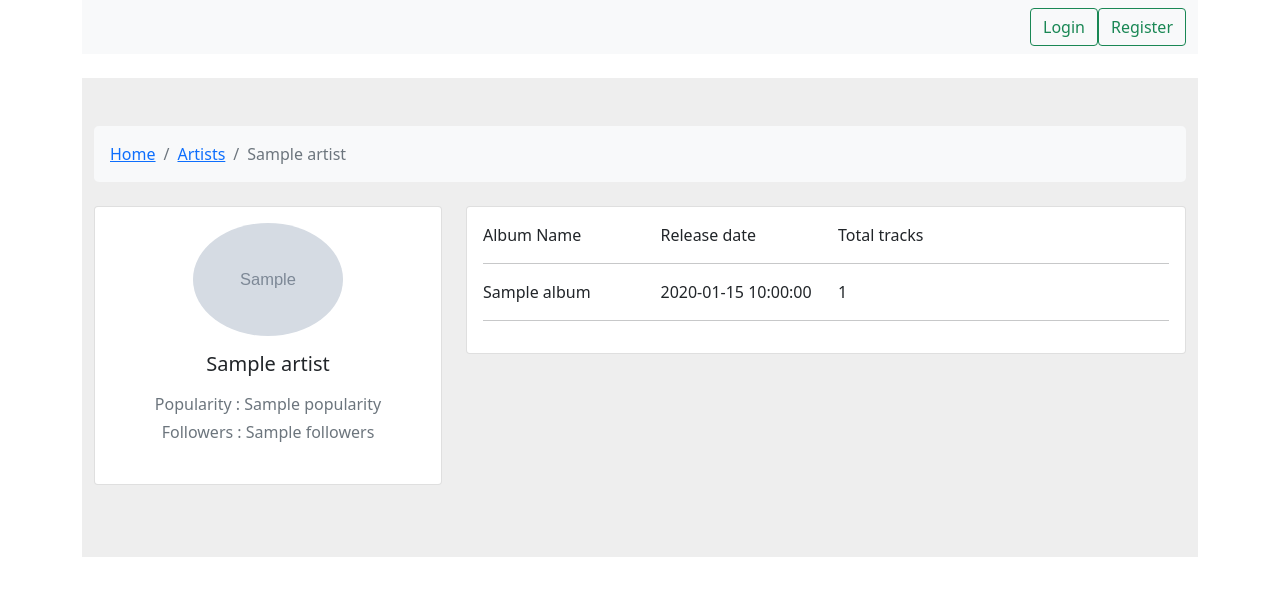
After one commit to mrksfon/test, a Symfony app: template templates/artist/show.html.twig in a window 1280 px wide. The commit adds this page. Shown: the top 596 px of the page. Run offline with Twig, Linux system fonts and the light colour scheme; the template is opened without the code that fills it: most values are stand-ins (such as "Sample title", 1, 10 or a date in 2020); grey boxes marked "Sample" are stand-in pictures; some libraries are stand-ins or nearby versions.

Commit message:
User can see all the artists and all the albums associated with them

```diff
--- a/composer.json
+++ b/composer.json
@@ -12,6 +12,7 @@
         "doctrine/orm": "^2.12",
         "knplabs/knp-paginator-bundle": "^5.8",
         "sensio/framework-extra-bundle": "^6.2",
+        "symfony/asset": "^5.4",
         "symfony/console": "5.4.*",
         "symfony/dotenv": "5.4.*",
         "symfony/flex": "^1.17|^2",
--- a/src/Form/AlbumType.php
+++ b/src/Form/AlbumType.php
@@ -45,7 +45,7 @@ class AlbumType extends AbstractType
                     ])
                 ]
             ])
-            ->add('release_date')
+            ->add('release_date', TextType::class)
             ->add('total_tracks', IntegerType::class, [
                 'constraints' => [
                     new Positive([
--- /dev/null
+++ b/templates/artist/show.html.twig
@@ -0,0 +1,67 @@
+{% extends 'base.html.twig' %}
+
+{% block title %}Artist index{% endblock %}
+
+{% block body %}
+    <section style="background-color: #eee;">
+  <div class="container py-5">
+    <div class="row">
+      <div class="col">
+        <nav aria-label="breadcrumb" class="bg-light rounded-3 p-3 mb-4">
+          <ol class="breadcrumb mb-0">
+            <li class="breadcrumb-item"><a href="{{ path('app_dashboard') }}">Home</a></li>
+            <li class="breadcrumb-item"><a href="{{ path('app_artist') }}">Artists</a></li>
+            <li class="breadcrumb-item active" aria-current="page">{{artist.name}}</li>
+          </ol>
+        </nav>
+      </div>
+    </div>
+
+    <div class="row">
+      <div class="col-lg-4">
+        <div class="card mb-4">
+          <div class="card-body text-center">
+            <img src="{{artist.imageLink}}" alt="avatar"
+              class="rounded-circle img-fluid" style="width: 150px;">
+            <h5 class="my-3">{{artist.name}}</h5>
+            <p class="text-muted mb-1">Popularity : {{artist.popularity}}</p>
+            <p class="text-muted mb-4">Followers : {{artist.followers}}</p>
+          </div>
+        </div>
+      </div>
+      <div class="col-lg-8">
+        <div class="card mb-4">
+          <div class="card-body">
+                <div class="row">
+                    <div class="col-sm-3">
+                        <p class="mb-0">Album Name</p>
+                    </div>
+                    <div class="col-sm-3">
+                        <p class="mb-0">Release date</p>
+                    </div>
+                    <div class="col-sm-3">
+                        <p class="mb-0">Total tracks</p>
+                    </div>
+                </div>
+                <hr>
+            {% for album in artist.albums %}
+                <div class="row">
+                    <div class="col-sm-3">
+                        <p class="mb-0">{{album.name}}</p>
+                    </div>
+                    <div class="col-sm-3">
+                        <p class="mb-0">{{album.releaseDate}}</p>
+                    </div>
+                    <div class="col-sm-3">
+                        <p class="mb-0">{{album.totalTracks}}</p>
+                    </div>
+                </div>
+                <hr>
+            {% endfor %}
+          </div>
+        </div>
+      </div>
+    </div>
+  </div>
+</section>
+{% endblock %}
--- a/templates/headers.html.twig
+++ b/templates/headers.html.twig
@@ -21,18 +21,18 @@
                     </li>
                 {% endif %}
                 {% if is_granted('ROLE_USER') %}
-                    {# <li class="nav-item">
-                        <a class="nav-link active" aria-current="page" href="{{ path('app_admin_user_index') }}">Users</a>
+                    <li class="nav-item">
+                        <a class="nav-link active" aria-current="page" href="{{ path('app_dashboard') }}">Dashboard</a>
                     </li>
                     <li class="nav-item">
-                        <a class="nav-link active" aria-current="page" href="{{ path('app_admin_user_index') }}">Users</a>
+                        <a class="nav-link active" aria-current="page" href="{{ path('app_artist') }}">Artists</a>
                     </li>
                     <li class="nav-item">
                         <a class="nav-link active" aria-current="page" href="{{ path('app_admin_artist_index') }}">Artists</a>
                     </li>
                     <li class="nav-item">
                         <a class="nav-link active" aria-current="page" href="{{ path('app_admin_album_index') }}">Albums</a>
-                    </li> #}
+                    </li>
                 {% endif %}
             </ul>
             {% if app.user %}
```
Also changed, not shown: src/Controller/ArtistController.php (added, +43 -0 lines), templates/artist/index.html.twig (added, +42 -0 lines), 3 other files.
